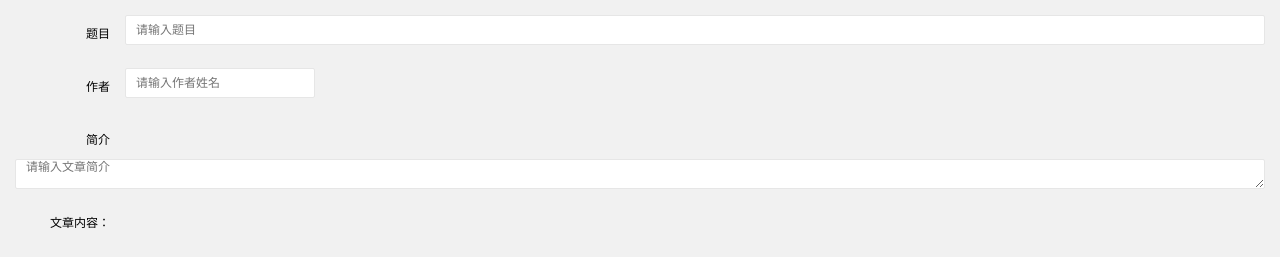
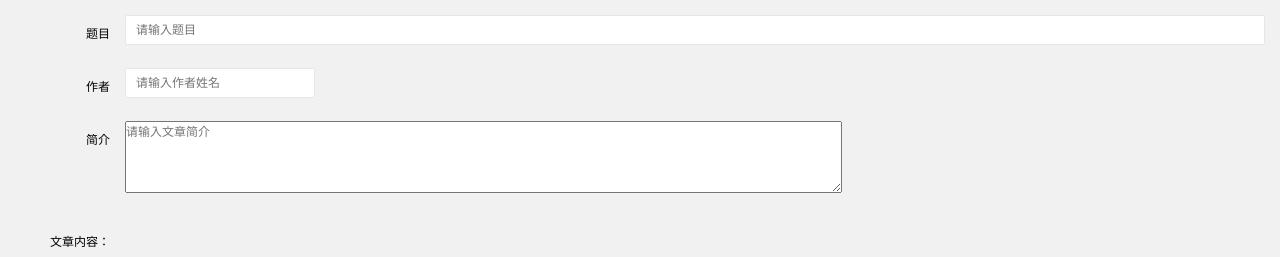
Before and after one commit to ChMihou/sports, a Spring app: page /advisory/addAdvisory in a window 1280 px wide. Shown: the top 257 px of the page. Run offline with Thymeleaf, Linux system fonts and the light colour scheme; the template is opened without the code that fills it, so the values that code supplies are empty.

Commit message:
项目初始化

```diff
--- a/src/main/resources/templates/advisory/addAdvisory.html
+++ b/src/main/resources/templates/advisory/addAdvisory.html
@@ -31,8 +31,8 @@
                 </div>
                 <div class="layui-form-item">
                     <label class="layui-form-label">简介</label>
-                    <div class="layui-form-text">
-                        <textarea id="nintro" rows="10" cols="100" name="nintro" required lay-verify="required" placeholder="请输入文章简介" autocomplete="off" class="layui-input"></textarea>
+                    <div>
+                        <textarea type="text" id="nintro" rows="5" cols="100" name="nintro" required lay-verify="required" placeholder="请输入文章简介" autocomplete="off" class="layui-form-item layui-form-text"></textarea>
                     </div>
                 </div>
                 <div class="layui-form-item">
```
